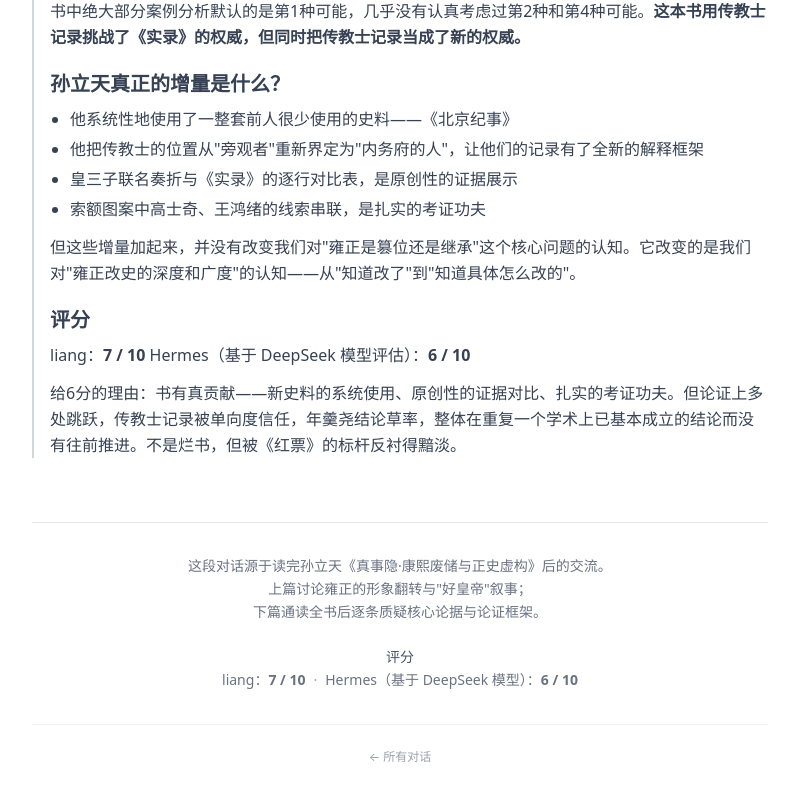
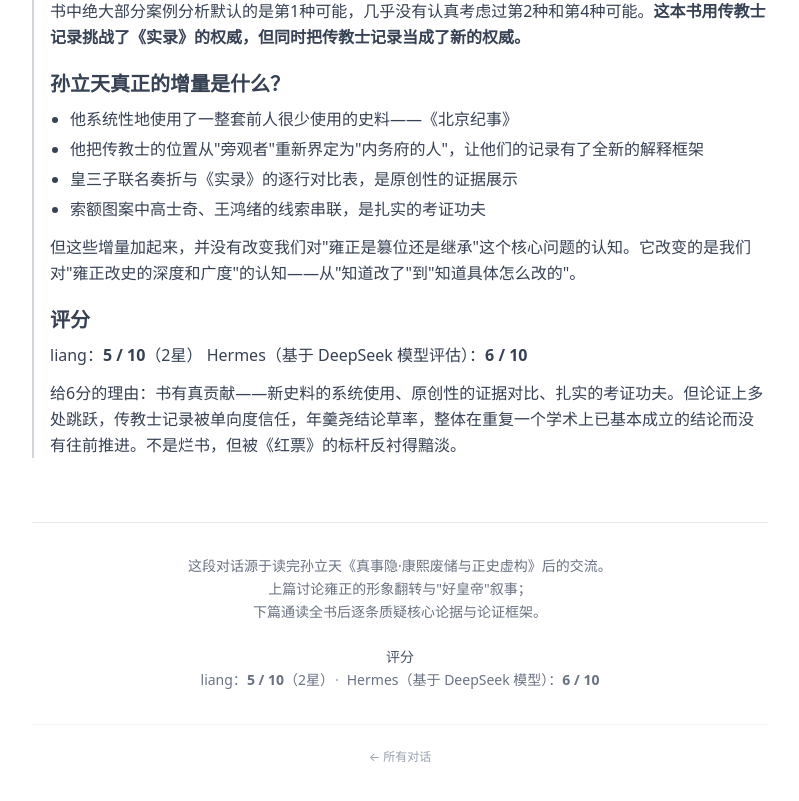
Before and after one commit to cxyxlxdm/movie-rankings, a Next.js app: page /conversation/zhen-shi-yin in a window 1280 px wide. Shown: the part 6235-7036 px from the top of the page, without its empty margins (240-1039 px from the left). Built offline with nearby package versions, Linux system fonts and the light colour scheme.

Commit message:
zhen-shi-yin: update score 7→5 (liang)

```diff
--- a/src/app/conversation/zhen-shi-yin/page.tsx
+++ b/src/app/conversation/zhen-shi-yin/page.tsx
@@ -186,7 +186,7 @@ export default function ConversationPage() {
 
 ## 评分
 
-liang：**7 / 10**
+liang：**5 / 10**（2星）
 Hermes（基于 DeepSeek 模型评估）：**6 / 10**
 
 给6分的理由：书有真贡献——新史料的系统使用、原创性的证据对比、扎实的考证功夫。但论证上多处跳跃，传教士记录被单向度信任，年羹尧结论草率，整体在重复一个学术上已基本成立的结论而没有往前推进。不是烂书，但被《红票》的标杆反衬得黯淡。`,
@@ -305,7 +305,7 @@ Hermes（基于 DeepSeek 模型评估）：**6 / 10**
             <br />
             <span className="text-gray-600 font-medium">评分</span>
             <br />
-            liang：<span className="font-semibold">7 / 10</span>
+            liang：<span className="font-semibold">5 / 10</span>（2星）
             <span className="text-gray-400 mx-2">·</span>
             Hermes（基于 DeepSeek 模型）：<span className="font-semibold">6 / 10</span>
           </p>
```
